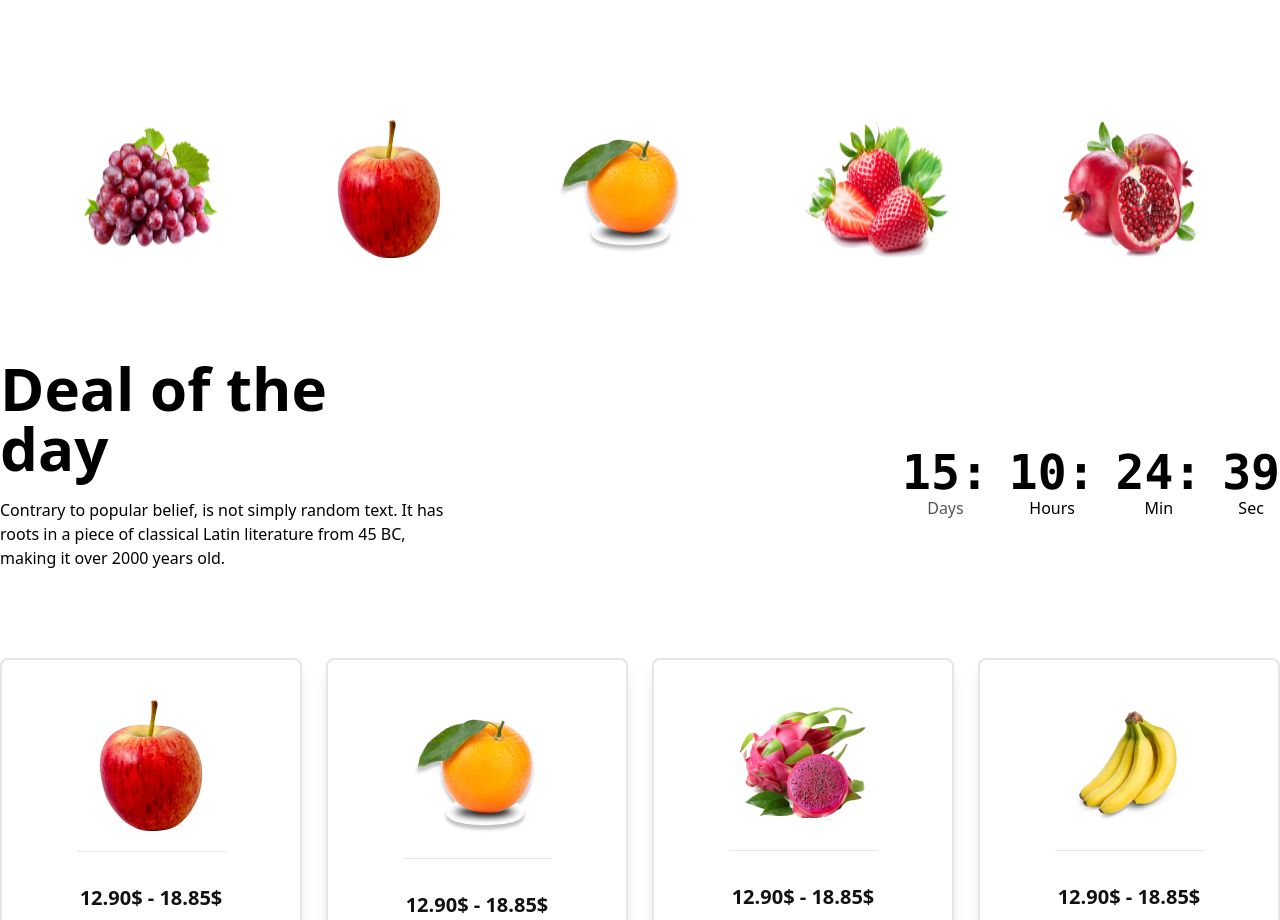
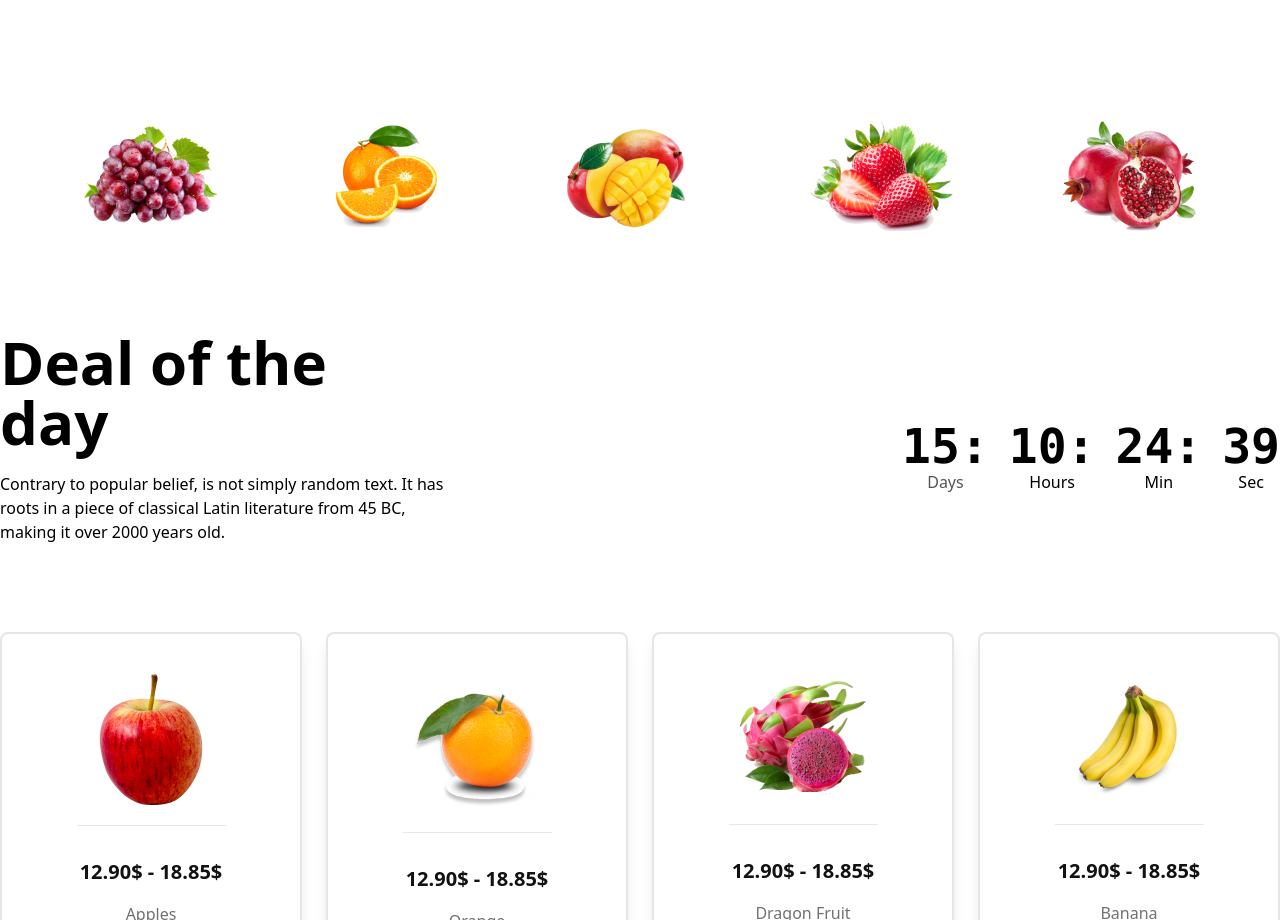
Before and after one commit to MashmumMashuk/Fruit-shop-Landing-Page, a plain HTML site: page index.html in a window 1280 px wide. Shown: the part 920-1840 px from the top of the page. Drawn offline with nearby package versions, Linux system fonts and the light colour scheme; grey boxes are pictures that could not be loaded.

Commit message:
Update index.html

```diff
--- a/index.html
+++ b/index.html
@@ -103,8 +103,8 @@
 
           <div class="flex place-content-between mx-20 py-5 rounded-xl " style="position: relative; top: -5rem;" >
             <img src="./images/fruit1.png"/>
-            <img src="./images/fruit6.png"/>
-            <img src="./images/fruit7.png"/>
+            <img src="./images/fruit2.png"/>
+            <img src="./images/fruit3.png"/>
             <img src="./images/fruit4.png"/>
             <img src="./images/fruit5.png"/>
 
```
